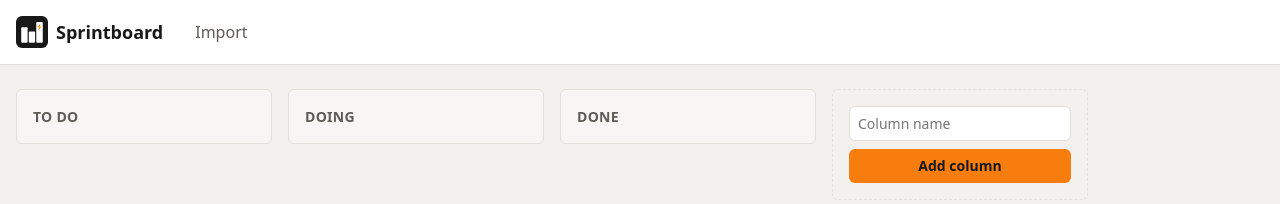
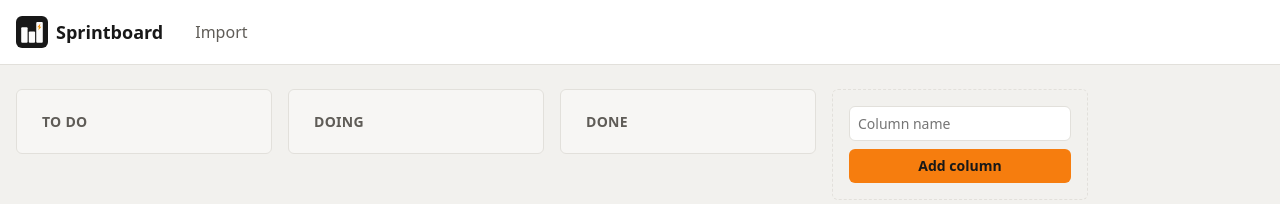
Before and after one commit to jkatariina/sprintboard, a React (Vite) app: page / in a window 1280 px wide. Shown: the top 204 px of the page. Built offline with nearby package versions, Linux system fonts and the light colour scheme.

Commit message:
feat: rename a column by clicking its title

```diff
--- a/src/components/board/Board.jsx
+++ b/src/components/board/Board.jsx
@@ -3,17 +3,35 @@ import Column from './Column.jsx'
 import ColumnForm from './ColumnForm.jsx'
 import styles from './Board.module.css'
 
+const initialColumns = ['To do', 'Doing', 'Done'].map((title) => ({
+  id: crypto.randomUUID(),
+  title,
+}))
+
 function Board() {
-  const [columns, setColumns] = useState(['To do', 'Doing', 'Done'])
+  const [columns, setColumns] = useState(initialColumns)
 
   function addColumn(title) {
-    setColumns([...columns, title])
+    setColumns([...columns, { id: crypto.randomUUID(), title }])
+  }
+
+  function renameColumn(id, title) {
+    setColumns(
+      columns.map((column) =>
+        column.id === id ? { ...column, title } : column,
+      ),
+    )
   }
 
   return (
     <div className={styles.board}>
-      {columns.map((title) => (
-        <Column key={title} title={title} />
+      {columns.map((column) => (
+        <Column
+          key={column.id}
+          column={column}
+          columns={columns}
+          onRename={renameColumn}
+        />
       ))}
 
       <ColumnForm columns={columns} onAdd={addColumn} />
--- a/src/components/board/Column.jsx
+++ b/src/components/board/Column.jsx
@@ -1,9 +1,67 @@
+import { useState } from 'react'
+import ErrorMessage from '../ui/ErrorMessage.jsx'
+import { validateColumnTitle } from '../../utils/validation.js'
 import styles from './Column.module.css'
 
-function Column({ title }) {
+function Column({ column, columns, onRename }) {
+  const [isEditing, setIsEditing] = useState(false)
+  const [title, setTitle] = useState(column.title)
+  const [error, setError] = useState('')
+
+  function startEditing() {
+    setTitle(column.title)
+    setError('')
+    setIsEditing(true)
+  }
+
+  function cancelEditing() {
+    setTitle(column.title)
+    setError('')
+    setIsEditing(false)
+  }
+
+  function save(event) {
+    event.preventDefault()
+
+    const message = validateColumnTitle(title, columns, column.id)
+
+    if (message) {
+      setError(message)
+      return
+    }
+
+    onRename(column.id, title.trim())
+    setError('')
+    setIsEditing(false)
+  }
+
+  function handleKeyDown(event) {
+    if (event.key === 'Escape') {
+      cancelEditing()
+    }
+  }
+
   return (
     <section className={styles.column}>
-      <h2 className={styles.title}>{title}</h2>
+      {isEditing ? (
+        <form className={styles.form} onSubmit={save}>
+          <input
+            className={styles.input}
+            value={title}
+            onChange={(event) => setTitle(event.target.value)}
+            onBlur={save}
+            onKeyDown={handleKeyDown}
+            autoFocus
+            aria-label="Column name"
+          />
+
+          {error && <ErrorMessage>{error}</ErrorMessage>}
+        </form>
+      ) : (
+        <button type="button" className={styles.title} onClick={startEditing}>
+          {column.title}
+        </button>
+      )}
     </section>
   )
 }
--- a/src/components/board/Column.module.css
+++ b/src/components/board/Column.module.css
@@ -6,11 +6,42 @@
   background-color: var(--color-surface-muted);
 }
 
+.form {
+  display: flex;
+  flex-direction: column;
+  gap: var(--space-sm);
+}
+
 .title {
-  margin: 0;
+  display: block;
+  width: 100%;
+  padding: 0.25rem 0.5rem;
+  border: 1px solid transparent;
+  border-radius: var(--radius);
+  background: none;
+  text-align: left;
   font-size: 0.875rem;
   font-weight: 700;
   letter-spacing: 0.02em;
   text-transform: uppercase;
   color: var(--color-text-muted);
 }
+
+.title:hover {
+  background-color: var(--color-surface);
+  color: var(--color-text);
+}
+
+.input {
+  width: 100%;
+  padding: 0.25rem 0.5rem;
+  border: 1px solid var(--color-accent-fill);
+  border-radius: var(--radius);
+  background-color: var(--color-surface);
+  color: var(--color-text);
+  font: inherit;
+  font-size: 0.875rem;
+  font-weight: 700;
+  letter-spacing: 0.02em;
+  text-transform: uppercase;
+}
--- a/src/components/board/ColumnForm.jsx
+++ b/src/components/board/ColumnForm.jsx
@@ -1,6 +1,7 @@
 import { useState } from 'react'
 import Button from '../ui/Button.jsx'
 import ErrorMessage from '../ui/ErrorMessage.jsx'
+import { validateColumnTitle } from '../../utils/validation.js'
 import styles from './ColumnForm.module.css'
 
 function ColumnForm({ columns, onAdd }) {
@@ -10,23 +11,14 @@ function ColumnForm({ columns, onAdd }) {
   function handleSubmit(event) {
     event.preventDefault()
 
-    const name = title.trim()
+    const message = validateColumnTitle(title, columns)
 
-    if (name === '') {
-      setError('Give the column a name')
+    if (message) {
+      setError(message)
       return
     }
 
-    const alreadyExists = columns.some(
-      (column) => column.toLowerCase() === name.toLowerCase(),
-    )
-
-    if (alreadyExists) {
-      setError(`There is already a column called ${name}`)
-      return
-    }
-
-    onAdd(name)
+    onAdd(title.trim())
     setTitle('')
     setError('')
   }
@@ -37,6 +29,7 @@ function ColumnForm({ columns, onAdd }) {
         className={styles.input}
         value={title}
         onChange={(event) => setTitle(event.target.value)}
+        onBlur={() => setError('')}
         placeholder="Column name"
         aria-label="Column name"
       />
--- /dev/null
+++ b/src/utils/validation.js
@@ -0,0 +1,19 @@
+export function validateColumnTitle(title, columns, currentId) {
+  const name = title.trim()
+
+  if (name === '') {
+    return 'Give the column a name'
+  }
+
+  const taken = columns.some(
+    (column) =>
+      column.id !== currentId &&
+      column.title.toLowerCase() === name.toLowerCase(),
+  )
+
+  if (taken) {
+    return 'That name is already used'
+  }
+
+  return ''
+}
```
Also changed, not shown: 1 other file (tests, documents, lock files or other folders).
